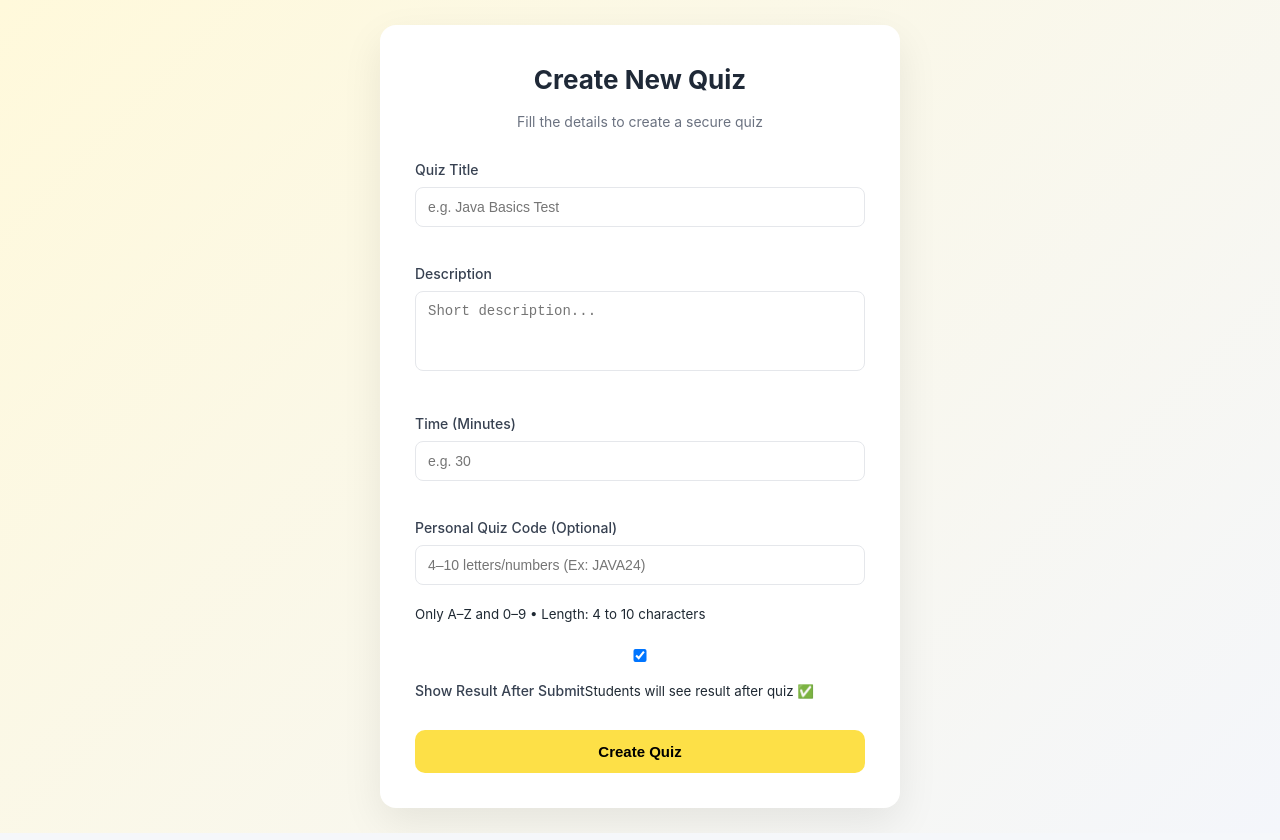
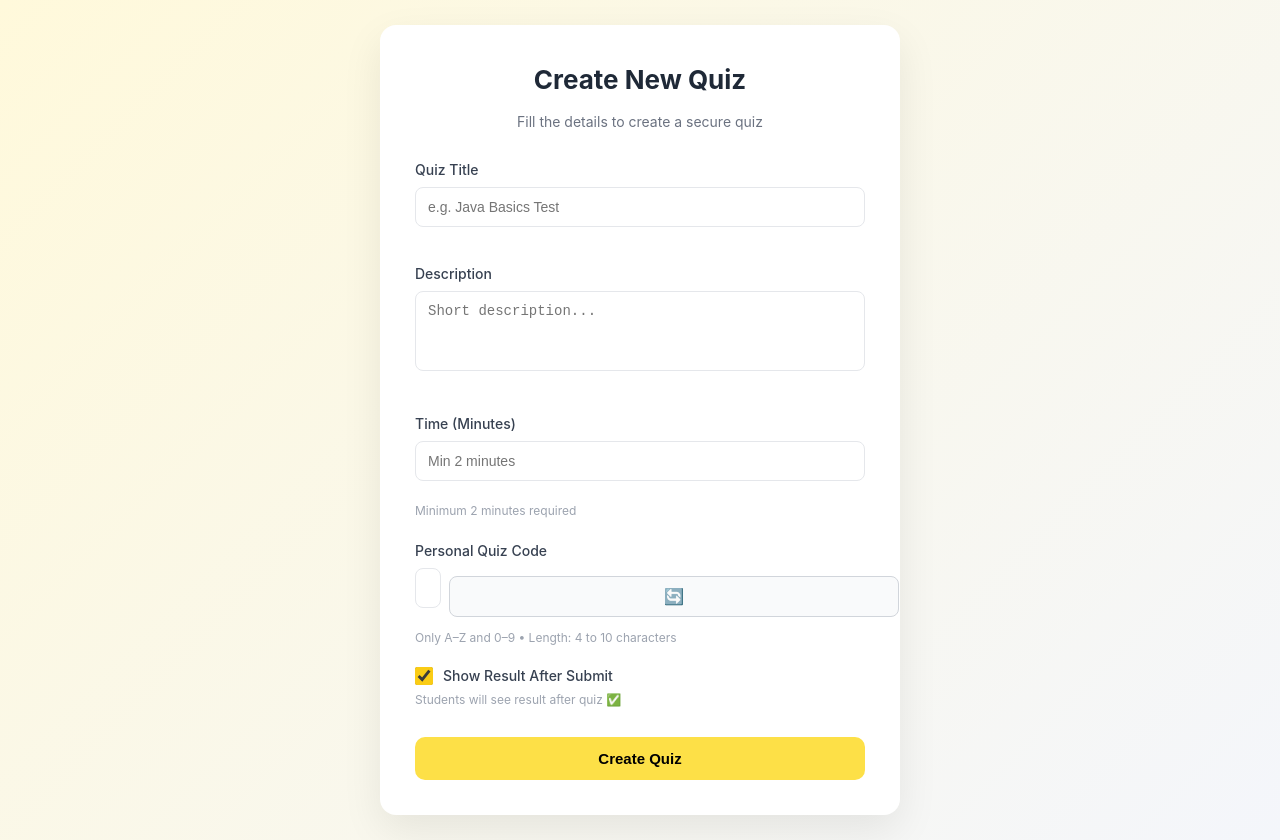
Before and after one commit to manasvora-web/Quiz-Master, a React (Create React App) app in the folder frontend/: page /organizer/create in a window 1280 px wide. Built offline with nearby package versions, Linux system fonts and the light colour scheme; no server answers; sample sign-in values are in the browser's storage.

Commit message:
Add login debug logs

```diff
--- a/frontend/src/pages/CreateQuiz.jsx
+++ b/frontend/src/pages/CreateQuiz.jsx
@@ -5,6 +5,16 @@ import api from "../api/axios";
 import { useAlert } from "../context/AlertContext";
 
 import "../styles/createQuiz.css";
+
+/* ================= AUTO CODE GENERATOR ================= */
+const generateCode = () => {
+  const chars = "ABCDEFGHIJKLMNOPQRSTUVWXYZ0123456789";
+  let code = "";
+  for (let i = 0; i < 6; i++) {
+    code += chars.charAt(Math.floor(Math.random() * chars.length));
+  }
+  return code;
+};
 
 export default function CreateQuiz() {
 
@@ -19,12 +29,15 @@ export default function CreateQuiz() {
     description: "",
     time_limit: "",
     show_result: true,
-    custom_code: ""
+    custom_code: generateCode() // ← auto filled on load
   });
 
-  const [loading, setLoading] = useState(false);
-  const [errors, setErrors] = useState({});
+  const [loading, setLoading]   = useState(false);
+  const [errors, setErrors]     = useState({});
 
+  /* ================= CONFIRM POPUP ================= */
+  const [showConfirm, setShowConfirm] = useState(false);
+  const [pendingData, setPendingData] = useState(null);
 
 
   /* ================= CHANGE ================= */
@@ -33,30 +46,30 @@ export default function CreateQuiz() {
 
     let { name, value, type, checked } = e.target;
 
-
     /* FORCE UPPERCASE FOR CODE */
     if (name === "custom_code") {
-
-      value = value
-        .toUpperCase()
-        .replace(/\s/g, ""); // remove spaces
+      value = value.toUpperCase().replace(/\s/g, "");
     }
 
+    /* TIME LIMIT — no negative */
+    if (name === "time_limit") {
+      if (Number(value) < 0) value = "";
+    }
 
     setForm(prev => ({
       ...prev,
-      [name]: type === "checkbox"
-        ? checked
-        : value
+      [name]: type === "checkbox" ? checked : value
     }));
 
-
-    setErrors(prev => ({
-      ...prev,
-      [name]: false
-    }));
+    setErrors(prev => ({ ...prev, [name]: false }));
   };
 
+
+  /* ================= REGENERATE CODE ================= */
+
+  const regenerateCode = () => {
+    setForm(prev => ({ ...prev, custom_code: generateCode() }));
+  };
 
 
   /* ================= VALIDATION ================= */
@@ -66,33 +79,28 @@ export default function CreateQuiz() {
     let temp = {};
     let ok = true;
 
-
     /* TITLE */
     if (!form.title.trim()) {
       temp.title = true;
       ok = false;
     }
 
+    /* TIME — must be >= 2 */
+    const time = Number(form.time_limit);
 
-    /* TIME */
-    if (!form.time_limit || Number(form.time_limit) <= 0) {
+    if (!form.time_limit || time < 2) {
       temp.time_limit = true;
       ok = false;
+      showAlert("Time must be at least 2 minutes", "warning", 2000);
     }
 
-
-    /* CUSTOM CODE (4–10 chars) */
+    /* CUSTOM CODE (4–10 chars, A-Z 0-9 only) */
     if (form.custom_code) {
-
       const code = form.custom_code.trim();
-
       const pattern = /^[A-Z0-9]{4,10}$/;
-
       if (!pattern.test(code)) {
-
         temp.custom_code = true;
         ok = false;
-
         showAlert(
           "Quiz code must be 4–10 characters (A-Z, 0-9 only)",
           "warning",
@@ -101,15 +109,12 @@ export default function CreateQuiz() {
       }
     }
 
-
     setErrors(temp);
-
     return ok;
   };
 
 
-
-  /* ================= SUBMIT ================= */
+  /* ================= SUBMIT — show confirm first ================= */
 
   const handleSubmit = async (e) => {
 
@@ -117,76 +122,55 @@ export default function CreateQuiz() {
 
     if (loading) return;
 
-
     if (!validate()) {
-
-      showAlert(
-        "Please fill all required fields correctly",
-        "warning",
-        2000
-      );
-
+      showAlert("Please fill all required fields correctly", "warning", 2000);
       return;
     }
 
+    const cleanCode = form.custom_code.trim().toUpperCase();
 
-    setLoading(true);
+    /* Save data and show confirmation popup */
+    setPendingData({
+      title:       form.title.trim(),
+      description: form.description.trim(),
+      time_limit:  Number(form.time_limit),
+      show_result: form.show_result,
+      custom_code: cleanCode || null
+    });
+
+    setShowConfirm(true);
+  };
 
 
-    const cleanCode = form.custom_code
-      .trim()
-      .toUpperCase();
+  /* ================= CONFIRM CREATE ================= */
 
+  const confirmCreate = async () => {
+
+    setShowConfirm(false);
+    setLoading(true);
 
     try {
 
-      const res = await api.post("/quiz/create", {
-
-        title: form.title.trim(),
-
-        description: form.description.trim(),
-
-        time_limit: Number(form.time_limit),
-
-        show_result: form.show_result,
-
-        custom_code: cleanCode || null
-      });
-
+      const res = await api.post("/quiz/create", pendingData);
 
       const quizCode = res.data.quiz.quiz_code;
-      const quizId = res.data.quiz.id;
+      const quizId   = res.data.quiz.id;
 
-
-      showAlert(
-        `Quiz created! Code: ${quizCode}`,
-        "success",
-        2500
-      );
-
+      showAlert(`Quiz created! Code: ${quizCode}`, "success", 2500);
 
       setTimeout(() => {
-
         navigate(`/organizer/add-questions/${quizId}`);
-
       }, 2000);
-
 
     } catch (err) {
 
-      const message =
-        err.response?.data?.message ||
-        "Failed to create quiz";
-
+      const message = err.response?.data?.message || "Failed to create quiz";
       showAlert(message, "error");
 
-
     } finally {
-
       setLoading(false);
     }
   };
-
 
 
   /* ================= UI ================= */
@@ -196,24 +180,17 @@ export default function CreateQuiz() {
 
       <div className="create-card">
 
-        <h2 className="create-title">
-          Create New Quiz
-        </h2>
+        <h2 className="create-title">Create New Quiz</h2>
 
         <p className="create-sub">
           Fill the details to create a secure quiz
         </p>
 
-
-
         <form onSubmit={handleSubmit} noValidate>
-
 
           {/* TITLE */}
           <div className="create-field">
-
             <label>Quiz Title</label>
-
             <input
               name="title"
               placeholder="e.g. Java Basics Test"
@@ -221,111 +198,123 @@ export default function CreateQuiz() {
               onChange={handleChange}
               className={errors.title ? "input-error" : ""}
             />
-
           </div>
-
-
 
           {/* DESCRIPTION */}
           <div className="create-field">
-
             <label>Description</label>
-
             <textarea
               name="description"
               placeholder="Short description..."
               value={form.description}
               onChange={handleChange}
             />
-
           </div>
-
-
 
           {/* TIME */}
           <div className="create-field">
-
             <label>Time (Minutes)</label>
-
             <input
               type="number"
               name="time_limit"
-              placeholder="e.g. 30"
+              placeholder="Min 2 minutes"
+              min="2"
               value={form.time_limit}
               onChange={handleChange}
               className={errors.time_limit ? "input-error" : ""}
             />
-
+            <small>Minimum 2 minutes required</small>
           </div>
 
-
-
-          {/* CUSTOM CODE */}
+          {/* CUSTOM CODE — auto filled + regenerate button */}
           <div className="create-field">
-
-            <label>Personal Quiz Code (Optional)</label>
-
+            <label>Personal Quiz Code</label>
+            <div className="code-input-row">
               <input
                 name="custom_code"
-              placeholder="4–10 letters/numbers (Ex: JAVA24)"
+                placeholder="4–10 letters/numbers"
                 value={form.custom_code}
                 onChange={handleChange}
                 maxLength={10}
                 className={errors.custom_code ? "input-error" : ""}
               />
-
-            <small>
-              Only A–Z and 0–9 • Length: 4 to 10 characters
-            </small>
-
+              <button
+                type="button"
+                className="regen-btn"
+                onClick={regenerateCode}
+                title="Generate new code"
+              >
+                🔄
+              </button>
             </div>
-
-
+            <small>Only A–Z and 0–9 • Length: 4 to 10 characters</small>
+          </div>
 
           {/* RESULT SWITCH */}
           <div className="create-field result-toggle">
-
-            <label>
-
+            <label className="checkbox-label">
               <input
                 type="checkbox"
                 name="show_result"
                 checked={form.show_result}
                 onChange={handleChange}
               />
-
-              Show Result After Submit
-
+              <span>Show Result After Submit</span>
             </label>
-
-
             <small>
-
               {form.show_result
                 ? "Students will see result after quiz ✅"
                 : "Students will see Good Luck only ⚠️"}
-
             </small>
-
           </div>
 
-
-
           {/* BUTTON */}
-          <button
-            className="create-btn"
-            disabled={loading}
-          >
-
+          <button className="create-btn" disabled={loading}>
             {loading ? "Creating..." : "Create Quiz"}
-
           </button>
-
 
         </form>
 
       </div>
 
+
+      {/* ================= CONFIRMATION POPUP ================= */}
+      {showConfirm && pendingData && (
+        <div className="confirm-overlay">
+          <div className="confirm-box">
+
+            <h3>Confirm Quiz Creation</h3>
+
+            <div className="confirm-details">
+              <p><b>Title:</b> {pendingData.title}</p>
+              <p><b>Time:</b> {pendingData.time_limit} minutes</p>
+              <p><b>Code:</b> {pendingData.custom_code}</p>
+              <p><b>Show Result:</b> {pendingData.show_result ? "Yes ✅" : "No ⚠️"}</p>
+            </div>
+
+            <p className="confirm-note">
+              Are you sure you want to create this quiz?
+            </p>
+
+            <div className="confirm-actions">
+              <button
+                className="cancel-btn"
+                onClick={() => setShowConfirm(false)}
+              >
+                ← Cancel
+              </button>
+              <button
+                className="yes-btn"
+                onClick={confirmCreate}
+              >
+                ✅ Yes, Create
+              </button>
+            </div>
+
+          </div>
+        </div>
+      )}
+
     </div>
   );
 }
--- a/frontend/src/styles/createQuiz.css
+++ b/frontend/src/styles/createQuiz.css
@@ -53,6 +53,7 @@
   border-radius: 8px;
   border: 1px solid #e5e7eb;
   font-size: 14px;
+  box-sizing: border-box;
 }
 
 .create-field textarea {
@@ -64,6 +65,13 @@
 .create-field textarea:focus {
   outline: none;
   border-color: #facc15;
+}
+
+.create-field small {
+  display: block;
+  margin-top: 5px;
+  font-size: 12px;
+  color: #9ca3af;
 }
 
 /* Row */
@@ -127,7 +135,152 @@
     transform: translateY(0);
   }
 }
+
 .input-error {
   border: 2px solid #ef4444 !important;
   background: #fff5f5;
 }
+
+/* ================= CODE INPUT ROW ================= */
+.code-input-row {
+  display: flex;
+  gap: 8px;
+  align-items: center;
+  margin-top: 6px;
+}
+
+.code-input-row input {
+  flex: 1;
+  margin-top: 0;
+}
+
+.regen-btn {
+  padding: 10px 14px;
+  border-radius: 8px;
+  border: 1px solid #d1d5db;
+  background: #f9fafb;
+  cursor: pointer;
+  font-size: 16px;
+  transition: 0.2s;
+  flex-shrink: 0;
+}
+
+.regen-btn:hover {
+  background: #e5e7eb;
+}
+
+/* ================= CHECKBOX LABEL ================= */
+.checkbox-label {
+  display: flex;
+  align-items: center;
+  gap: 10px;
+  cursor: pointer;
+  font-weight: 600;
+  margin-top: 6px;
+}
+
+.checkbox-label input[type="checkbox"] {
+  width: 18px;
+  height: 18px;
+  cursor: pointer;
+  accent-color: #facc15;
+  flex-shrink: 0;
+  margin: 0;
+}
+
+/* ================= CONFIRM POPUP ================= */
+.confirm-overlay {
+  position: fixed;
+  inset: 0;
+  background: rgba(0,0,0,0.5);
+  display: flex;
+  justify-content: center;
+  align-items: center;
+  z-index: 5000;
+}
+
+.confirm-box {
+  background: #ffffff;
+  padding: 28px 30px;
+  border-radius: 16px;
+  text-align: center;
+  width: 340px;
+  box-shadow: 0 10px 30px rgba(0,0,0,0.2);
+}
+
+.confirm-box h3 {
+  margin: 0 0 10px;
+  font-size: 20px;
+  color: #111827;
+}
+
+.confirm-box p {
+  font-size: 14px;
+  color: #6b7280;
+  margin-bottom: 8px;
+}
+
+.confirm-details {
+  background: #f9fafb;
+  border: 1px solid #e5e7eb;
+  border-radius: 10px;
+  padding: 14px 16px;
+  margin: 12px 0;
+  text-align: left;
+}
+
+.confirm-details p {
+  margin: 6px 0;
+  font-size: 14px;
+  color: #374151;
+}
+
+.confirm-note {
+  font-size: 14px;
+  color: #6b7280;
+  margin-bottom: 16px;
+}
+
+.confirm-actions {
+  display: flex;
+  gap: 12px;
+  margin-top: 16px;
+}
+
+.cancel-btn {
+  flex: 1;
+  background: #f3f4f6;
+  border: none;
+  padding: 10px;
+  border-radius: 8px;
+  color: #374151;
+  font-weight: 600;
+  cursor: pointer;
+  transition: 0.2s;
+}
+
+.cancel-btn:hover {
+  background: #e5e7eb;
+}
+
+.yes-btn {
+  flex: 1;
+  background: #22c55e;
+  border: none;
+  padding: 10px;
+  border-radius: 8px;
+  color: white;
+  font-weight: 600;
+  cursor: pointer;
+  transition: 0.2s;
+}
+
+.yes-btn:hover {
+  background: #16a34a;
+}
+
+/* ================= LOGIN CONFIRM ICON ================= */
+.confirm-icon {
+  font-size: 40px;
+  margin-bottom: 10px;
+}
```
Also changed, not shown: frontend/src/pages/OrganizerLogin.jsx (+57 -49 lines). Lines whose indentation alone changed are shown as unchanged.
